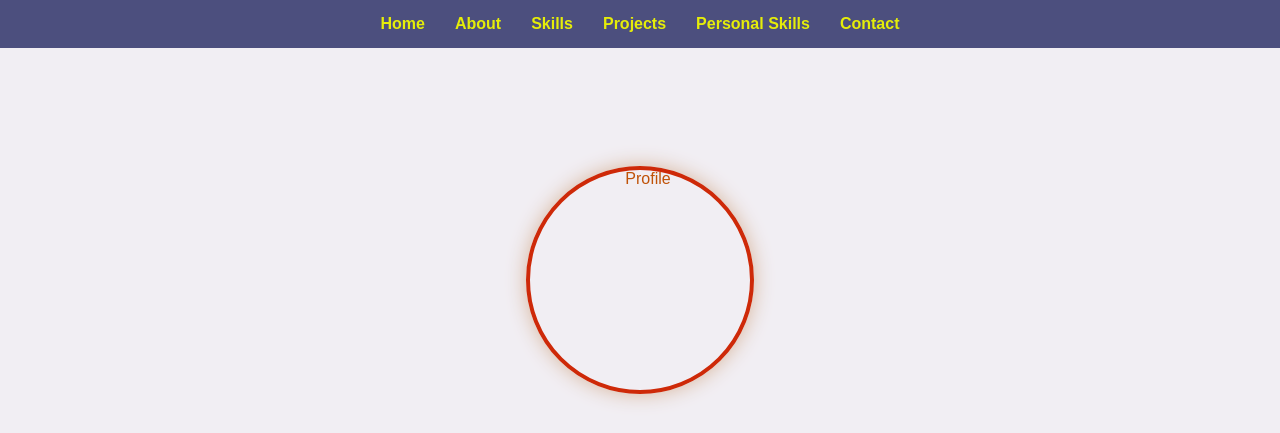
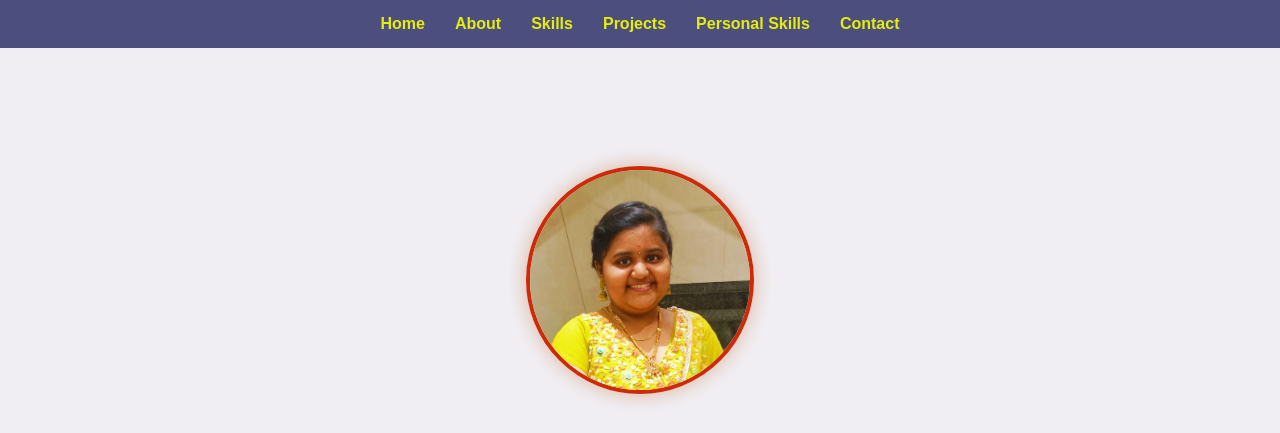
Before and after one commit to sathwikakonduri244-dotcom/portfolio2, a plain HTML site: page index.html in a window 1280 px wide. Shown: the top 433 px of the page. Drawn offline with Linux system fonts and the light colour scheme.

Commit message:
Update index.html

```diff
--- a/index.html
+++ b/index.html
@@ -119,7 +119,7 @@ footer {
 
 <!-- HOME -->
 <div id="home" class="section active">
-    <img src="C:\Users\sathwikakonduri\Desktop\full stack\portfolio\images\image2.jpeg" class="profile-img" alt="Profile">
+    <img src="image.jpeg" class="profile-img" alt="Profile">
     <h1>KONDURI LAKSHMI SATHWIKA</h1>
     <h2>B.Sc (Computer Science)</h2>
     <p>
```
